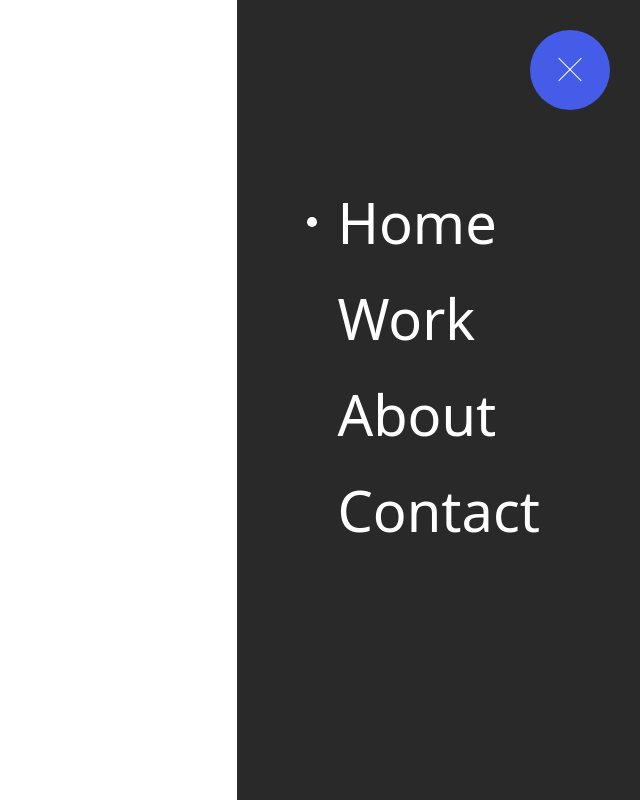
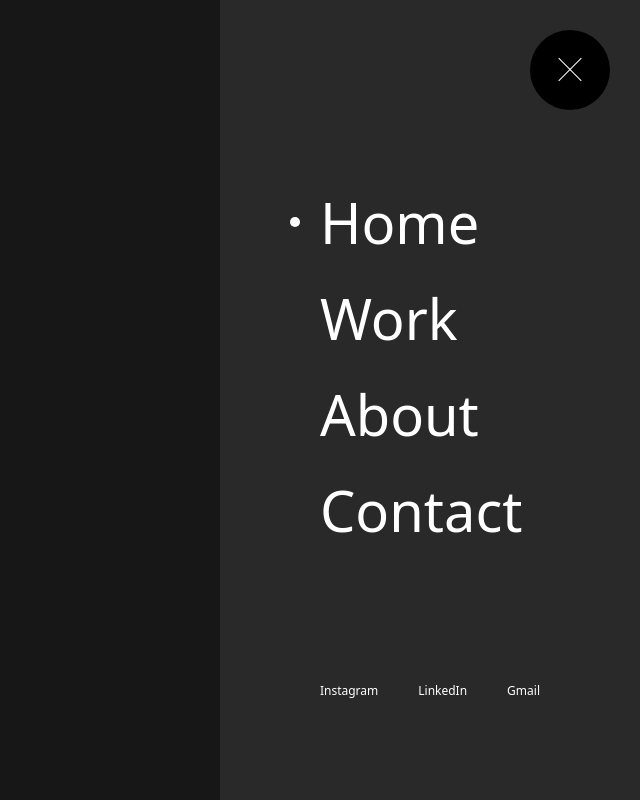
Before and after one commit to whoawora/wora, a Next.js app: page / in a window 1280 px wide. Both pictures are taken after a click on the element 1210 px from the left and 70 px from the top of the page. Shown: the whole page, without its empty margins (640-1280 px from the left). Built offline with nearby package versions, Linux system fonts and the light colour scheme.

Commit message:
fix: add preloader

```diff
--- a/src/app/globals.css
+++ b/src/app/globals.css
@@ -6,6 +6,10 @@
   margin: 0;
   padding: 0;
   box-sizing: border-box;
+}
+
+body {
+  cursor: wait;
 }
 
 /* .container-custom{
@@ -48,10 +52,10 @@
   padding: 0.4em 3em;
 } */
 
-.site-logo {
+/* .site-logo {
   font-size: 13px;
   color: #fff;
-}
+} */
 
 
 
@@ -271,7 +275,7 @@ span::before {
   --headlineSmall: clamp(1rem, 1.2vw, 6rem);
 }
 .reveal{
-  padding-left: 30%;
+  padding-left: 20%;
   padding-right: 10%;
 }
 .reveal-text{
--- a/src/app/layout.tsx
+++ b/src/app/layout.tsx
@@ -1,6 +1,6 @@
 
 import './globals.css'
-import Header from '../components/header'
+import Header from '../components/Header'
 
 export const metadata = {
   title: 'WORA',
--- a/src/app/page.tsx
+++ b/src/app/page.tsx
@@ -1,12 +1,27 @@
 "use client";
 
-import React from "react";
+import React, { useEffect, useState } from "react";
 import ScrollAnimations from "../components/scrollanimations";
+import Preloader from '../components/Preloader'
+import { AnimatePresence } from "framer-motion";
 
 
 export default function Home() {
+  const[isLoading, setIsLoading] = useState(true)
+
+  useEffect( () => {
+    setTimeout( () => {
+       setIsLoading(false);
+       document.body.style.cursor = 'default'
+       window.scrollTo(0,0);
+    }, 2000)
+  },[])
+
   return (
     <div>
+      <AnimatePresence mode="wait">
+      { isLoading && <Preloader />}
+      </AnimatePresence>
       <ScrollAnimations />
     </div>
   );
--- /dev/null
+++ b/src/components/Preloader/anim.ts
@@ -0,0 +1,9 @@
+export const slideUp = {
+    initial: {
+        y: "0"
+    },
+    exit: {
+        y: "-100vh",
+        transition: {duration: 0.8, ease: [0.76,0,0.24,1], delay: 0.2}
+    }
+}
--- /dev/null
+++ b/src/components/Preloader/index.tsx
@@ -0,0 +1,40 @@
+"use client"
+import React, { useState,useEffect } from 'react'
+import styles from './style.module.scss'
+import { motion } from 'framer-motion'
+import { slideUp } from './anim'
+
+export default function index() {
+  const [dimension, setDimension] = useState({width:0, height:0})
+
+  useEffect( () => {
+    setDimension({width: window.innerWidth, height: window.innerHeight})
+  }, [])
+
+  const initialPath = `M0 0 L${dimension.width} 0 L${dimension.width} ${dimension.height} Q${dimension.width/2} ${dimension.height + 300} 0 ${dimension.height}  L0 0`
+  const targetPath = `M0 0 L${dimension.width} 0 L${dimension.width} ${dimension.height} Q${dimension.width/2} ${dimension.height} 0 ${dimension.height}  L0 0`
+
+  const curve = {
+    initial: {
+        d: initialPath,
+        transition: {duration: 0.7, ease: [0.76, 0, 0.24, 1]}
+    },
+    exit: {
+        d: targetPath,
+        transition: {duration: 0.7, ease: [0.76, 0, 0.24, 1], delay: 0.3}
+    }
+}
+
+  return (
+    <motion.div variants={slideUp} initial="initial" exit="exit" className={styles.introduction}>
+        {
+          dimension.height > 0 && <>
+            <p>Is Loading</p>
+            <svg>
+            <motion.path variants={curve} initial="initial" exit="exit"></motion.path>
+            </svg>
+          </>
+        }
+    </motion.div>
+  )
+}
--- /dev/null
+++ b/src/components/Preloader/style.module.scss
@@ -0,0 +1,35 @@
+.introduction{
+    height: 100vh;
+    width: 100vw;
+    display: flex;
+    align-items: center;
+    justify-content: center;
+    position: fixed;
+    z-index: 99;
+    background-color: #0c0d0d;
+    svg{
+        position: absolute;
+        top: 0;
+        width: 100%;
+        height: calc(100% + 300px);
+        path{
+            fill: #0c0d0d;
+        }
+    }
+    p{
+        display: flex;
+        color: white;
+        font-size: 42px;
+        align-items: center;
+        position: absolute;
+        z-index: 1;
+        span{
+            display: block;
+            width: 10px;
+            height: 10px;
+            background-color: white;
+            border-radius: 50%;
+            margin-right: 10px;
+        }
+    }
+}
--- /dev/null
+++ b/src/components/header/nav/Footer/index.tsx
@@ -0,0 +1,13 @@
+import React from 'react'
+import styles from './style.module.scss'
+import Link from 'next/link';
+
+export default function index() {
+  return (
+    <div className={styles.footer}>
+        <Link href="https://www.instagram.com/pecwrs/" target="_blank">Instagram</Link>
+        <Link href="https://www.linkedin.com/in/worawiboon-sathone" target="_blank">LinkedIn</Link>
+        <Link href="mailto:worasathone@gmail.com">Gmail</Link>
+    </div>
+  )
+}
--- /dev/null
+++ b/src/components/header/nav/Footer/style.module.scss
@@ -0,0 +1,7 @@
+.footer{
+    display: flex;
+    width: 100%;
+    justify-content: space-between;
+    font-size: 12px;
+    gap: 40px;
+}
--- a/src/components/header/nav/index.tsx
+++ b/src/components/header/nav/index.tsx
@@ -5,6 +5,7 @@ import { usePathname } from 'next/navigation';
 import { menuSlide } from '../anim'
 import Link from './Link'
 import Curve from './Curve';
+import Footer from './Footer'
 
 const navItems = [
     {
@@ -43,7 +44,7 @@ export default function Index() {
                       })
                     }
             </div>
-            {/* <Footer /> */}
+            <Footer />
         </div>
         <Curve />
     </motion.div>
--- a/src/components/header/style.module.scss
+++ b/src/components/header/style.module.scss
@@ -8,7 +8,7 @@
         width: 80px;
         height: 80px;
         border-radius: 50%;
-        background-color: #455CE9;
+        background-color: #000000;
         cursor: pointer;
         display: flex;
         align-items: center;
--- a/src/components/scrollanimations.tsx
+++ b/src/components/scrollanimations.tsx
@@ -65,7 +65,9 @@ const ScrollAnimations: React.FC = () => {
   }, []);
 
   return (
-    <></>
+    <>
+      <div className="bg-neutral-900 w-screen h-screen"></div>
+    </>
     // <div className="bg-black">
     //   <section id="zoom-in" ref={containerRef} style={{ overflow: "hidden", width:"100%",height: "100vh" }}>
     //   <Spline scene="https://prod.spline.design/d0wpBGqr0MU4-o2B/scene.splinecode" />
```
